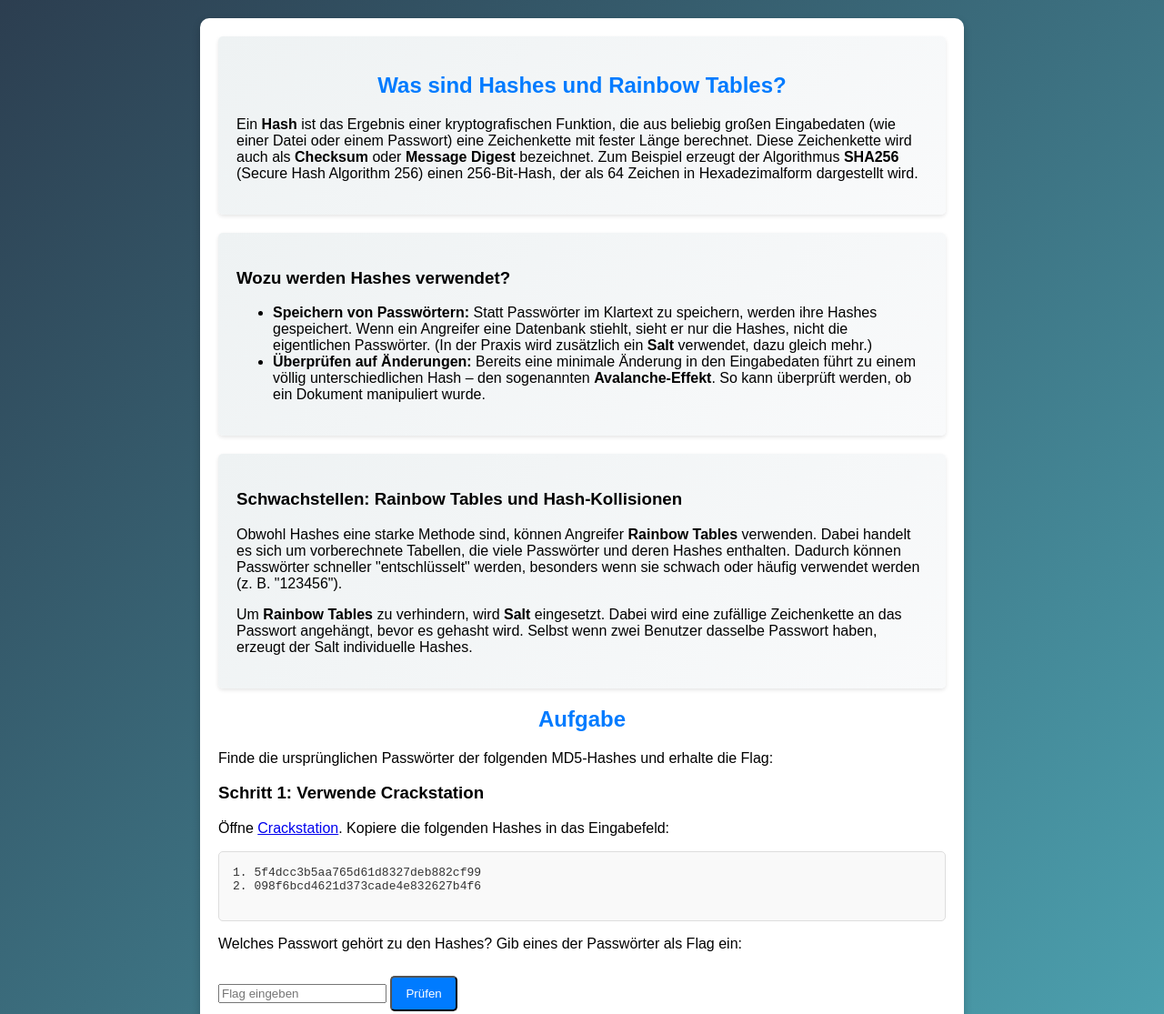
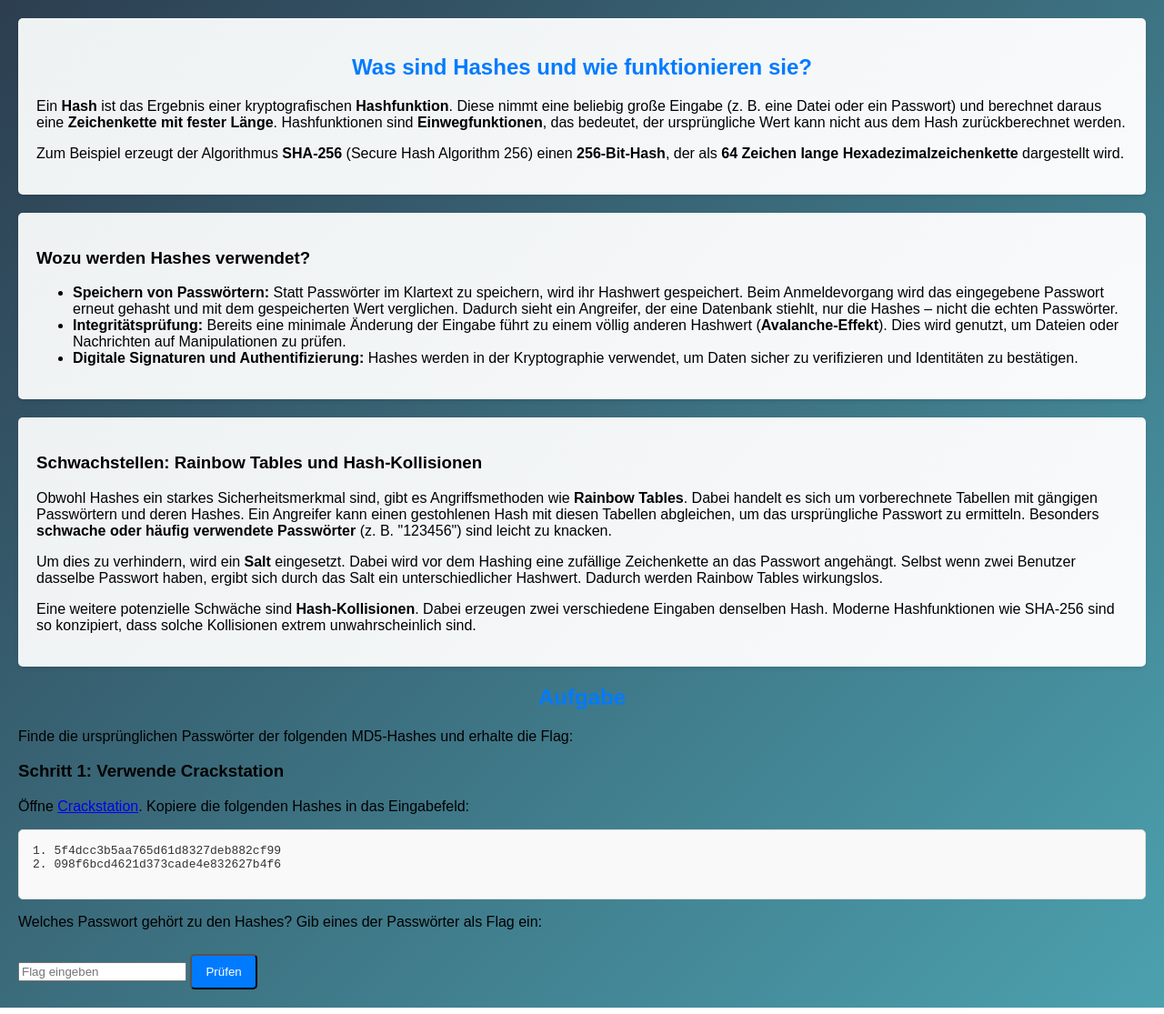
Before and after one commit to sideshowbob84/cdl, a website: page hash.html in a window 1280 px wide. Shown: the top 1115 px of the page at 91% size. Drawn offline with Linux system fonts and the light colour scheme.

Commit message:
Update hash.html

```diff
--- a/hash.html
+++ b/hash.html
@@ -60,37 +60,57 @@
     </style>
 </head>
 <body>
-    <div class="container">
    <div class="info">
-            <h2>Was sind Hashes und Rainbow Tables?</h2>
+    <h2>Was sind Hashes und wie funktionieren sie?</h2>
     <p>
-                Ein <strong>Hash</strong> ist das Ergebnis einer kryptografischen Funktion, die aus beliebig großen Eingabedaten
-                (wie einer Datei oder einem Passwort) eine Zeichenkette mit fester Länge berechnet. Diese Zeichenkette wird auch als
-                <strong>Checksum</strong> oder <strong>Message Digest</strong> bezeichnet. Zum Beispiel erzeugt der Algorithmus
-                <strong>SHA256</strong> (Secure Hash Algorithm 256) einen 256-Bit-Hash, der als 64 Zeichen in Hexadezimalform dargestellt wird.
+        Ein <strong>Hash</strong> ist das Ergebnis einer kryptografischen <strong>Hashfunktion</strong>. Diese nimmt eine beliebig große Eingabe
+        (z. B. eine Datei oder ein Passwort) und berechnet daraus eine <strong>Zeichenkette mit fester Länge</strong>.
+        Hashfunktionen sind <strong>Einwegfunktionen</strong>, das bedeutet, der ursprüngliche Wert kann nicht aus dem Hash zurückberechnet werden.
+    </p>
+    <p>
+        Zum Beispiel erzeugt der Algorithmus <strong>SHA-256</strong> (Secure Hash Algorithm 256) einen <strong>256-Bit-Hash</strong>, der
+        als <strong>64 Zeichen lange Hexadezimalzeichenkette</strong> dargestellt wird.
     </p>
 </div>
 
 <div class="info">
     <h3>Wozu werden Hashes verwendet?</h3>
     <ul>
-                <li><strong>Speichern von Passwörtern:</strong> Statt Passwörter im Klartext zu speichern, werden ihre Hashes gespeichert. Wenn ein Angreifer eine Datenbank stiehlt, sieht er nur die Hashes, nicht die eigentlichen Passwörter. (In der Praxis wird zusätzlich ein <strong>Salt</strong> verwendet, dazu gleich mehr.)</li>
-                <li><strong>Überprüfen auf Änderungen:</strong> Bereits eine minimale Änderung in den Eingabedaten führt zu einem völlig unterschiedlichen Hash – den sogenannten <strong>Avalanche-Effekt</strong>. So kann überprüft werden, ob ein Dokument manipuliert wurde.</li>
+        <li><strong>Speichern von Passwörtern:</strong>
+            Statt Passwörter im Klartext zu speichern, wird ihr Hashwert gespeichert.
+            Beim Anmeldevorgang wird das eingegebene Passwort erneut gehasht und mit dem gespeicherten Wert verglichen.
+            Dadurch sieht ein Angreifer, der eine Datenbank stiehlt, nur die Hashes – nicht die echten Passwörter.
+        </li>
+        <li><strong>Integritätsprüfung:</strong>
+            Bereits eine minimale Änderung der Eingabe führt zu einem völlig anderen Hashwert (<strong>Avalanche-Effekt</strong>).
+            Dies wird genutzt, um Dateien oder Nachrichten auf Manipulationen zu prüfen.
+        </li>
+        <li><strong>Digitale Signaturen und Authentifizierung:</strong>
+            Hashes werden in der Kryptographie verwendet, um Daten sicher zu verifizieren und Identitäten zu bestätigen.
+        </li>
     </ul>
 </div>
 
 <div class="info">
     <h3>Schwachstellen: Rainbow Tables und Hash-Kollisionen</h3>
     <p>
-                Obwohl Hashes eine starke Methode sind, können Angreifer <strong>Rainbow Tables</strong> verwenden. Dabei handelt es sich um vorberechnete Tabellen,
-                die viele Passwörter und deren Hashes enthalten. Dadurch können Passwörter schneller "entschlüsselt" werden, besonders wenn sie schwach oder häufig verwendet werden
-                (z. B. "123456").
+        Obwohl Hashes ein starkes Sicherheitsmerkmal sind, gibt es Angriffsmethoden wie <strong>Rainbow Tables</strong>.
+        Dabei handelt es sich um vorberechnete Tabellen mit gängigen Passwörtern und deren Hashes.
+        Ein Angreifer kann einen gestohlenen Hash mit diesen Tabellen abgleichen, um das ursprüngliche Passwort zu ermitteln.
+        Besonders <strong>schwache oder häufig verwendete Passwörter</strong> (z. B. "123456") sind leicht zu knacken.
     </p>
     <p>
-                Um <strong>Rainbow Tables</strong> zu verhindern, wird <strong>Salt</strong> eingesetzt. Dabei wird eine zufällige Zeichenkette an das Passwort angehängt, bevor es gehasht wird.
-                Selbst wenn zwei Benutzer dasselbe Passwort haben, erzeugt der Salt individuelle Hashes.
+        Um dies zu verhindern, wird ein <strong>Salt</strong> eingesetzt. Dabei wird vor dem Hashing eine zufällige Zeichenkette an das Passwort angehängt.
+        Selbst wenn zwei Benutzer dasselbe Passwort haben, ergibt sich durch das Salt ein unterschiedlicher Hashwert.
+        Dadurch werden Rainbow Tables wirkungslos.
+    </p>
+    <p>
+        Eine weitere potenzielle Schwäche sind <strong>Hash-Kollisionen</strong>.
+        Dabei erzeugen zwei verschiedene Eingaben denselben Hash.
+        Moderne Hashfunktionen wie SHA-256 sind so konzipiert, dass solche Kollisionen extrem unwahrscheinlich sind.
     </p>
 </div>
+
 
         <div class="steps">
             <h2>Aufgabe</h2>
```
Lines whose indentation alone changed are shown as unchanged.
